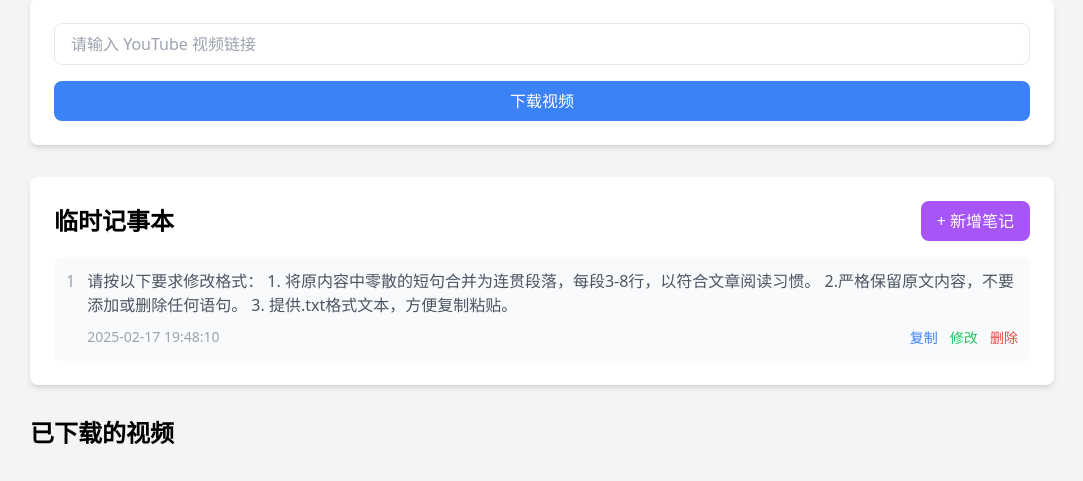
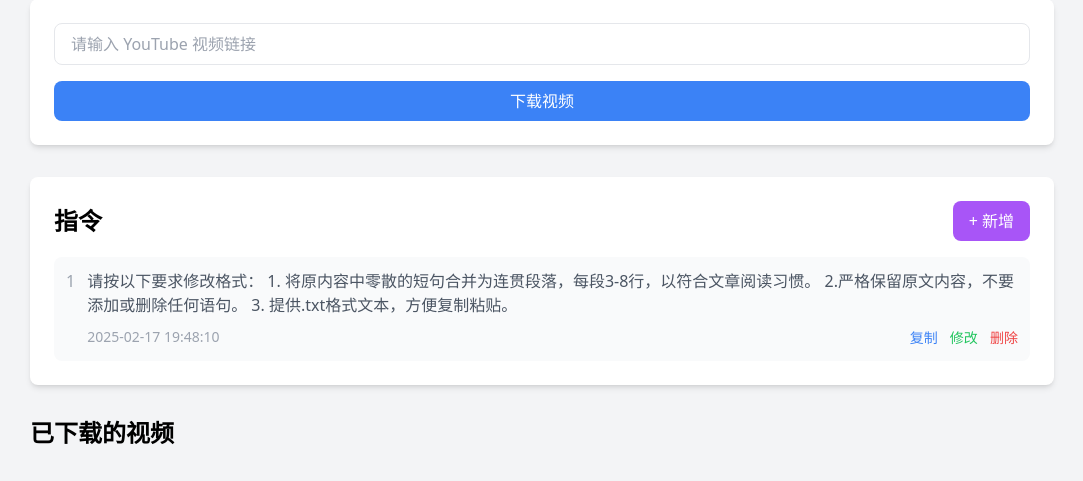
Before and after one commit to Rainyboy-coding/yt_dler, a FastAPI app: page / in a window 1280 px wide. Shown: the part 145-626 px from the top of the page, without its empty margins (98-1181 px from the left). Run offline with FastAPI, Linux system fonts and the light colour scheme; some libraries are stand-ins or nearby versions.

Commit message:
修改笔记名称

```diff
--- a/templates/index.html
+++ b/templates/index.html
@@ -79,12 +79,12 @@
 
         <div class="bg-white rounded-lg shadow-md p-6 mt-8">
           <div class="flex justify-between items-center mb-4">
-            <h2 class="text-2xl font-bold">临时记事本</h2>
+            <h2 class="text-2xl font-bold">指令</h2>
             <button
               onclick="toggleNoteInput()"
               class="bg-purple-500 text-white py-2 px-4 rounded-lg hover:bg-purple-600 transition duration-200"
             >
-              + 新增笔记
+              + 新增
             </button>
           </div>
           <div id="noteInputArea" class="hidden">
```
